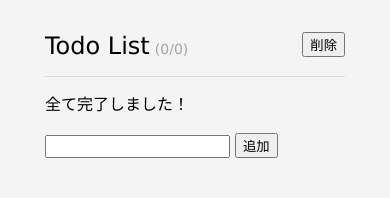
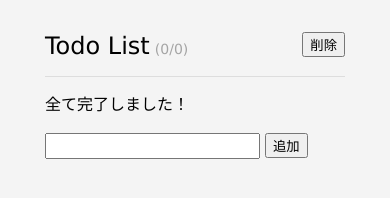
Before and after one commit to senoryugo/TodoApp, a plain HTML site: page index.html in a window 390 px wide. Drawn offline with nearby package versions, Linux system fonts and the light colour scheme.

Commit message:
Add files via upload

```diff
--- a/style.css
+++ b/style.css
@@ -65,3 +65,11 @@ h1>button{
   text-decoration: line-through;
   color:#ccc;
 }
+
+@media screen and (max-width:768px){
+
+    .container input[type="text"]{
+      font-size: 16px;
+    }
+
+}
```
